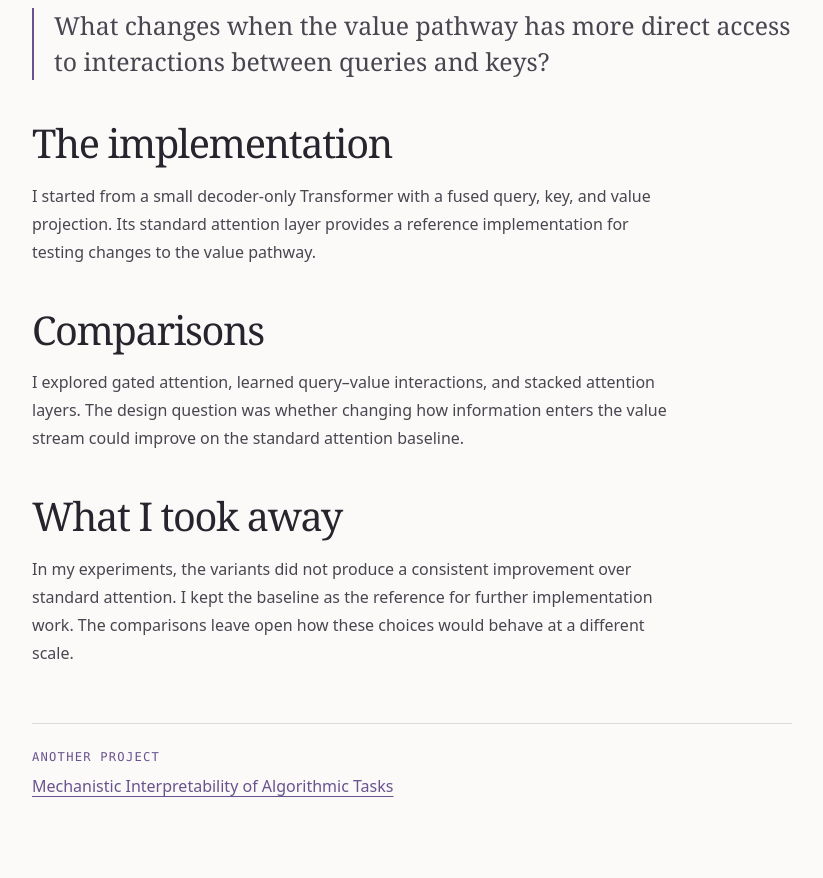
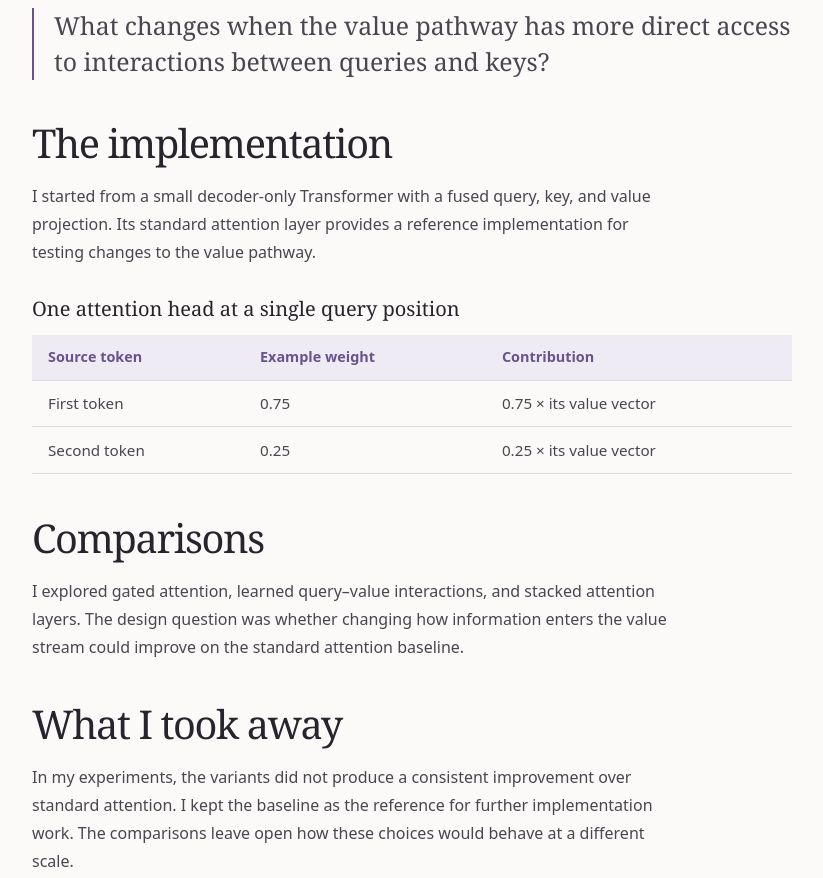
Before and after one commit to von-Neumann101/von-Neumann101.github.io, an Astro site: page /projects/explorations-in-attention-mechanisms/ in a window 1280 px wide. Shown: the part 620-1498 px from the top of the page, without its empty margins (228-1051 px from the left). Built offline with nearby package versions, Linux system fonts and the light colour scheme; Astro itself is replaced by a stand-in of ours.

Commit message:
My Website

```diff
--- a/src/data/projects.ts
+++ b/src/data/projects.ts
@@ -4,6 +4,7 @@ export interface Project {
   category: 'Research project' | 'Engineering exploration';
   summary: string;
   question: string;
+  example: { caption: string; columns: string[]; rows: string[][] };
   sections: { title: string; paragraphs: string[] }[];
 }
 
@@ -14,6 +15,11 @@ export const projects: Project[] = [
     category: 'Research project',
     summary: 'Looking for the computations behind parity, counting, and addition in small sequence models.',
     question: 'When a model reads a binary string, does it carry an internal state that plays the same role as the state of a simple algorithm?',
+    example: {
+      caption: 'Parity of the prefix, starting from an even count',
+      columns: ['Input prefix', 'Number of ones', 'Reference state'],
+      rows: [['1', '1', 'Odd'], ['10', '1', 'Odd'], ['101', '2', 'Even'], ['1011', '3', 'Odd']],
+    },
     sections: [
       { title: 'A running example', paragraphs: ['For parity, the answer depends on whether a string contains an even or odd number of ones. Reading a zero leaves the answer unchanged. Reading a one flips it. This gives us an exact reference state at every position in the sequence.'] },
       { title: 'What the experiments test', paragraphs: ['I have compared training and held-out exact-match accuracy on parity, modulo-3 counting, finite-state transitions, and two-digit addition. A small-sample overfitting check helps distinguish the ability to fit examples from the ability to apply a rule to new inputs.', 'The models could fit the small training sets, while accuracy on the original validation sets varied across tasks. That gap limits what I can infer about the algorithm a model has learned.'] },
@@ -26,6 +32,11 @@ export const projects: Project[] = [
     category: 'Engineering exploration',
     summary: 'Implementing attention variants and comparing how queries, keys, and values interact.',
     question: 'What changes when the value pathway has more direct access to interactions between queries and keys?',
+    example: {
+      caption: 'One attention head at a single query position',
+      columns: ['Source token', 'Example weight', 'Contribution'],
+      rows: [['First token', '0.75', '0.75 × its value vector'], ['Second token', '0.25', '0.25 × its value vector']],
+    },
     sections: [
       { title: 'The implementation', paragraphs: ['I started from a small decoder-only Transformer with a fused query, key, and value projection. Its standard attention layer provides a reference implementation for testing changes to the value pathway.'] },
       { title: 'Comparisons', paragraphs: ['I explored gated attention, learned query–value interactions, and stacked attention layers. The design question was whether changing how information enters the value stream could improve on the standard attention baseline.'] },
--- a/src/pages/index.astro
+++ b/src/pages/index.astro
@@ -11,7 +11,7 @@ import {projects} from '../data/projects';
       <p class="eyebrow intro-label">Academic profile</p>
       <h1 id="hero-title">{profile.name}</h1>
       <p class="affiliation">Undergraduate in {profile.degree}<br/><span>{profile.university}</span></p>
-      <p class="intro">I study how neural networks represent information and learn to carry out algorithms.</p>
+      <p class="intro">My interests lie in mechanistic interpretability, algorithmic reasoning, and neural representations.</p>
       <div class="hero-links flex flex-wrap items-center gap-x-6 gap-y-3">
         <a href={profile.github}><Icon name="github"/>GitHub</a>
         <a href={'mailto:' + profile.email}><Icon name="mail"/>Email</a>
@@ -22,8 +22,8 @@ import {projects} from '../data/projects';
   </section>
   <section id="about" class="section-row">
     <h2>About Me</h2>
-    <div><p class="about-lede">I’m an undergraduate at BUPT, where I study Digital Media Technology. My research interests start with a simple question: what happens inside a model between reading an input and producing an answer?</p>
-      <p class="body-text">I explore this through small algorithmic tasks and hands-on Transformer implementations. For a task like parity, I can write down exactly what the model needs to remember after each input.</p>
+    <div><p class="about-lede">What does a neural network remember between reading an input and producing an answer?</p>
+      <p class="body-text">As a {profile.degree} undergraduate at {profile.university}, I explore this question through small algorithmic tasks and hands-on Transformer implementations. I’m drawn to parity because I can trace the correct answer after each bit and ask where that information might be represented inside a model.</p>
     </div>
   </section>
   <section id="research" class="section-row">
--- a/src/pages/projects/[slug].astro
+++ b/src/pages/projects/[slug].astro
@@ -16,7 +16,17 @@ const other = projects.find(p => p.slug !== project.slug);
       <h1>{project.title}</h1><p class="about-lede">{project.summary}</p>
     </header>
     <section><h2>Guiding question</h2><blockquote>{project.question}</blockquote></section>
-    {project.sections.map(section => <section><h2>{section.title}</h2>{section.paragraphs.map(p => <p>{p}</p>)}</section>)}
+    {project.sections.map((section, index) => <section>
+      <h2>{section.title}</h2>
+      {section.paragraphs.map(p => <p>{p}</p>)}
+      {index === 0 && <table class="worked-example">
+        <caption>{project.example.caption}</caption>
+        <thead><tr>{project.example.columns.map(label => <th scope="col">{label}</th>)}</tr></thead>
+        <tbody>{project.example.rows.map(([label, ...cells]) => <tr>
+          <th scope="row">{label}</th>{cells.map(cell => <td>{cell}</td>)}
+        </tr>)}</tbody>
+      </table>}
+    </section>)}
     {other && <aside class="related"><p class="eyebrow">Another project</p><a href={'/projects/' + other.slug + '/'}>{other.title}</a></aside>}
   </article>
 </Layout>
--- a/src/styles/global.css
+++ b/src/styles/global.css
@@ -81,6 +81,12 @@ h3 { font-size: 1.65rem; line-height: 1.22; }
 .detail-header { padding-block: 2.7rem; border-bottom: 1px solid var(--rule); }
 .detail h1 { font-size: clamp(2.8rem, 5.6vw, 5.3rem); line-height: 1.02; margin-block: 1.2rem; }
 .detail section { margin-top: 2.6rem; }
+.worked-example { width: 100%; margin-block: 1.6rem; border-collapse: collapse; text-align: left; font-variant-numeric: tabular-nums; }
+.worked-example caption { text-align: left; font-family: var(--serif); font-size: 1.25rem; margin-bottom: .65rem; }
+.worked-example th, .worked-example td { border-bottom: 1px solid var(--rule); padding: .65rem clamp(.35rem, 2vw, 1rem); }
+.worked-example thead { background: var(--tint); color: var(--accent); font-size: .9rem; }
+.worked-example tbody { color: var(--body); font-size: .95rem; }
+.worked-example tbody th { font-weight: 500; }
 .detail section > p, .detail blockquote { margin-top: 1rem; }
 .detail blockquote { border-left: 2px solid var(--accent); padding-left: 1.25rem; color: var(--body); font: 400 1.55rem/1.45 var(--serif); }
 .related { margin-top: 3.5rem; border-top: 1px solid var(--rule); padding-top: 1.5rem; }
```
Also changed, not shown: README.md.
